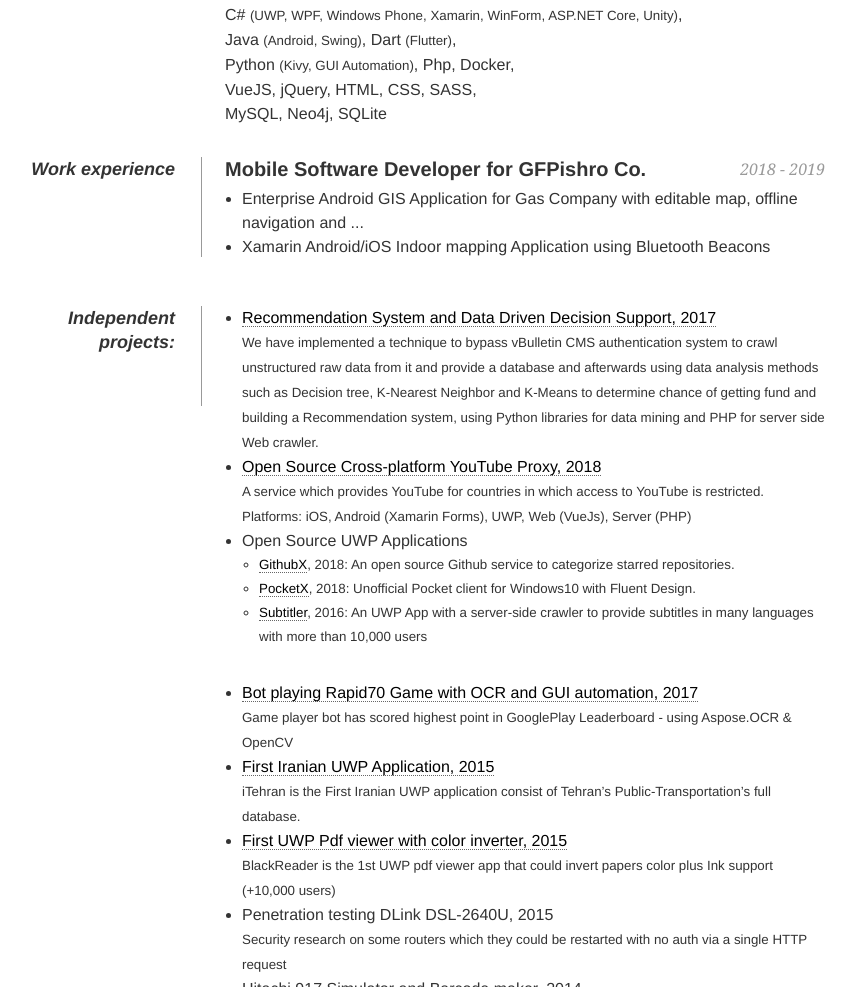
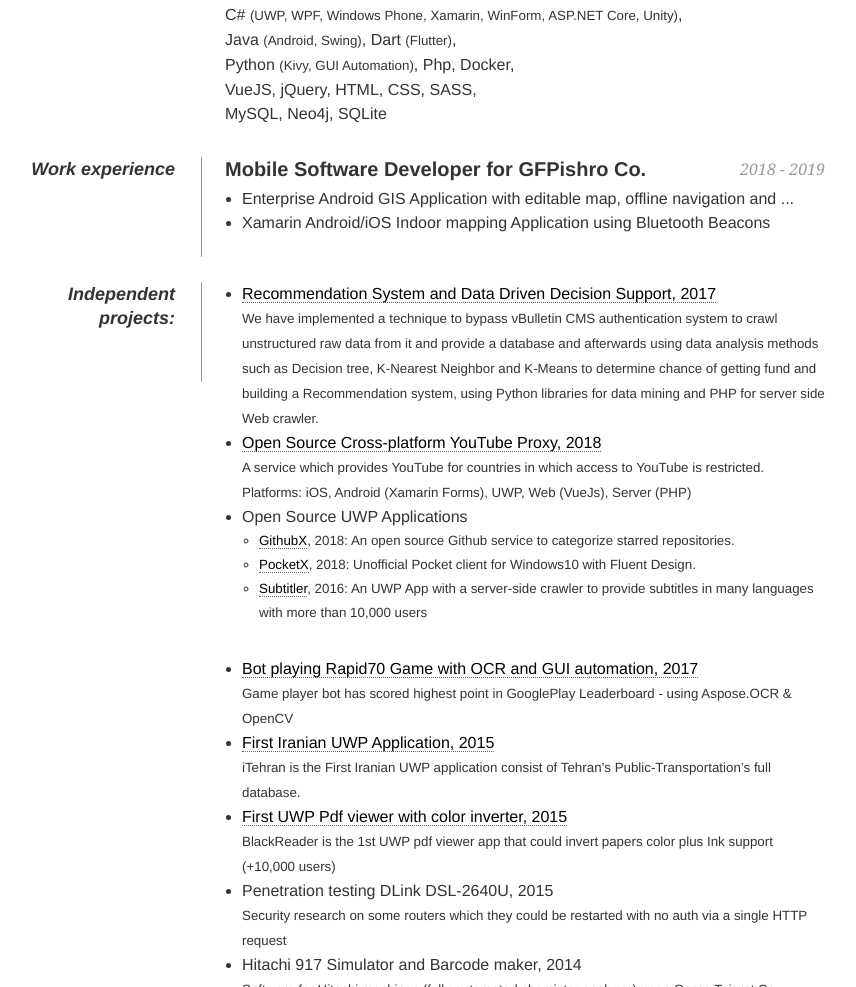
Before and after one commit to yazdipour/documents, a plain HTML site: page index.html in a window 1280 px wide. Shown: the part 906-1893 px from the top of the page, without its empty margins (215-1071 px from the left). Drawn offline with Linux system fonts and the light colour scheme.

Commit message:
Update index.html

```diff
--- a/index.html
+++ b/index.html
@@ -310,7 +310,7 @@
                 <dd>
                     <h2>Mobile Software Developer for GFPishro Co.<span>2018 - 2019</span></h2>
                     <ul>
-                        <li> Enterprise Android GIS Application for Gas Company with editable map, offline navigation
+                        <li> Enterprise Android GIS Application with editable map, offline navigation
                             and ...</li>
                         <li> Xamarin Android/iOS Indoor mapping Application using Bluetooth Beacons </li>
                     </ul>
```
